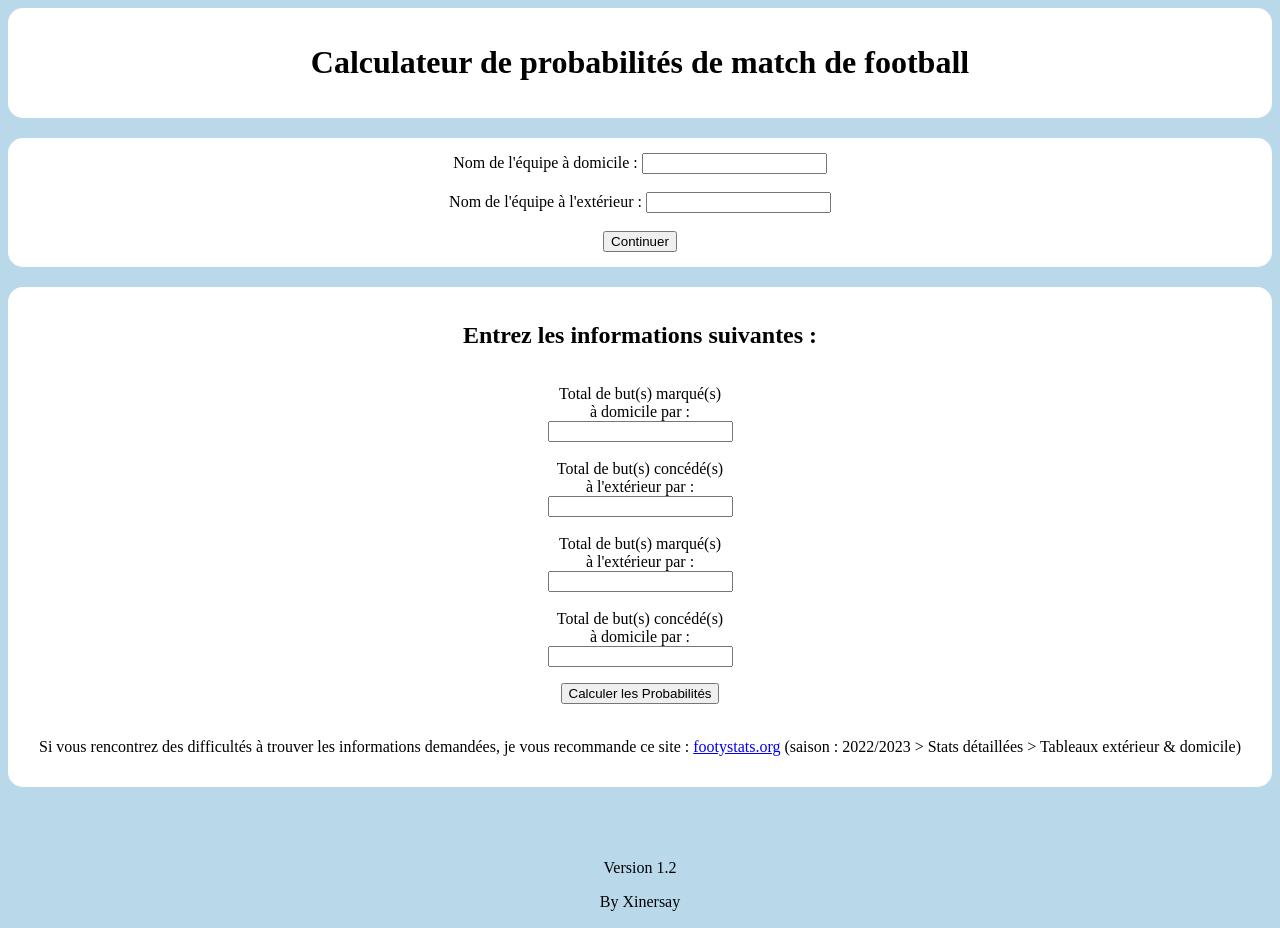
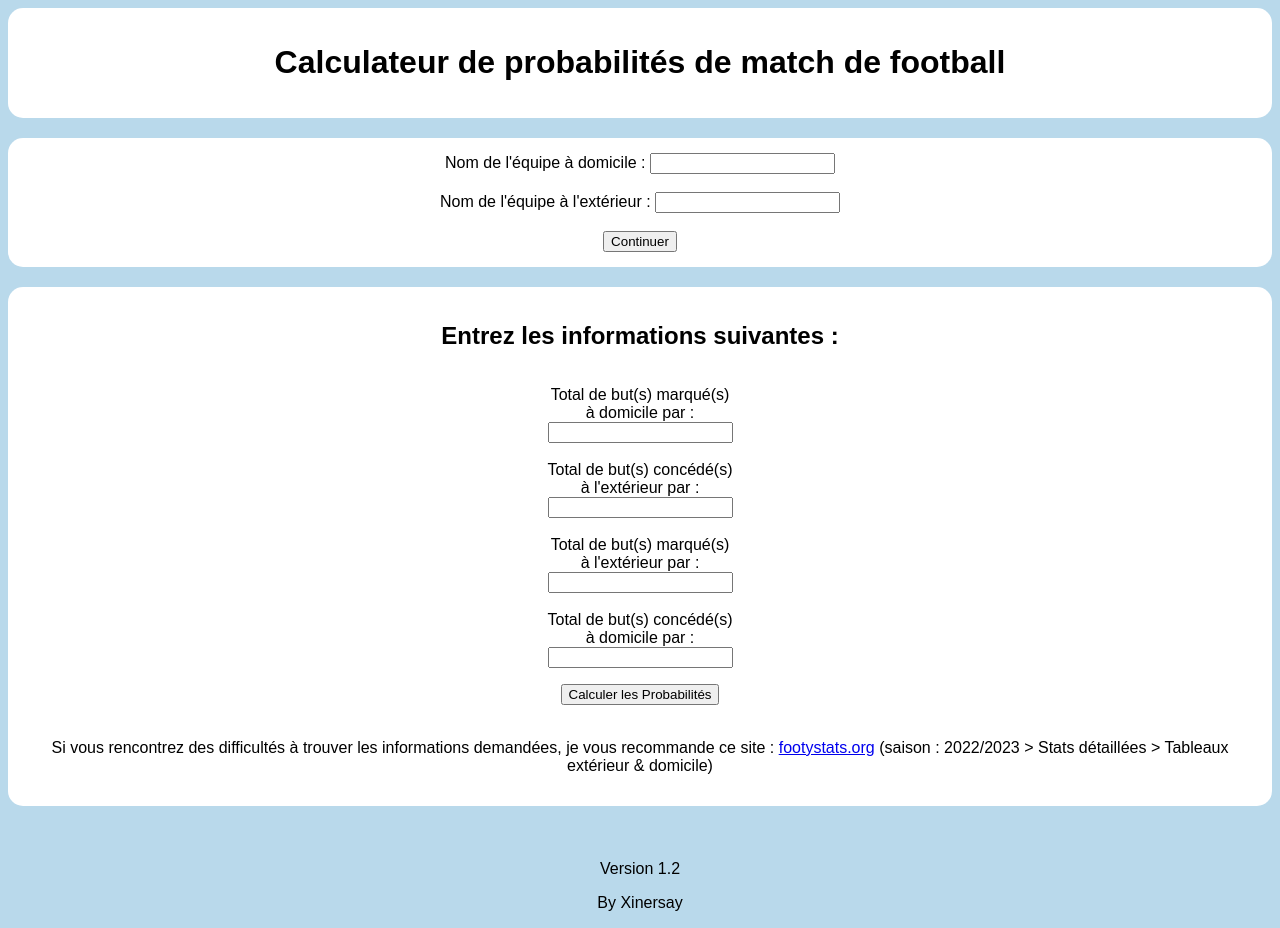
Before and after one commit to Xinersay/website, a plain HTML site: page index.html in a window 1280 px wide. Both pictures are taken after a click on the button "Continuer". Drawn offline with Linux system fonts and the light colour scheme.

Commit message:
Update index.html

```diff
--- a/index.html
+++ b/index.html
@@ -14,6 +14,7 @@
         background-color: #ffffff;
         border-radius: 15px;
         text-align: center;
+        font-family: Arial;
     }
 
 .question {
@@ -22,6 +23,7 @@
     padding: 10px;
     text-align: center;
     margin: 10px;
+    font-family: Arial;
 }
 
 .question-container {
@@ -29,6 +31,7 @@
     border-radius: 15px;
     padding: 15px;
     margin-bottom: 20px;
+    font-family: Arial;
 }
 
     .insertion-line {
@@ -275,8 +278,7 @@ document.getElementById("results-container").innerHTML = output;
 <div class="questions-container">
     <div id="results-container"></div>
 </div>
-<footer style="text-align: center;">
-    <br>
+<footer style="text-align: center; font-family: Arial, sans-serif;">
     <br>
     <p>Version 1.2</p>
     <p>By Xinersay</p>
```
